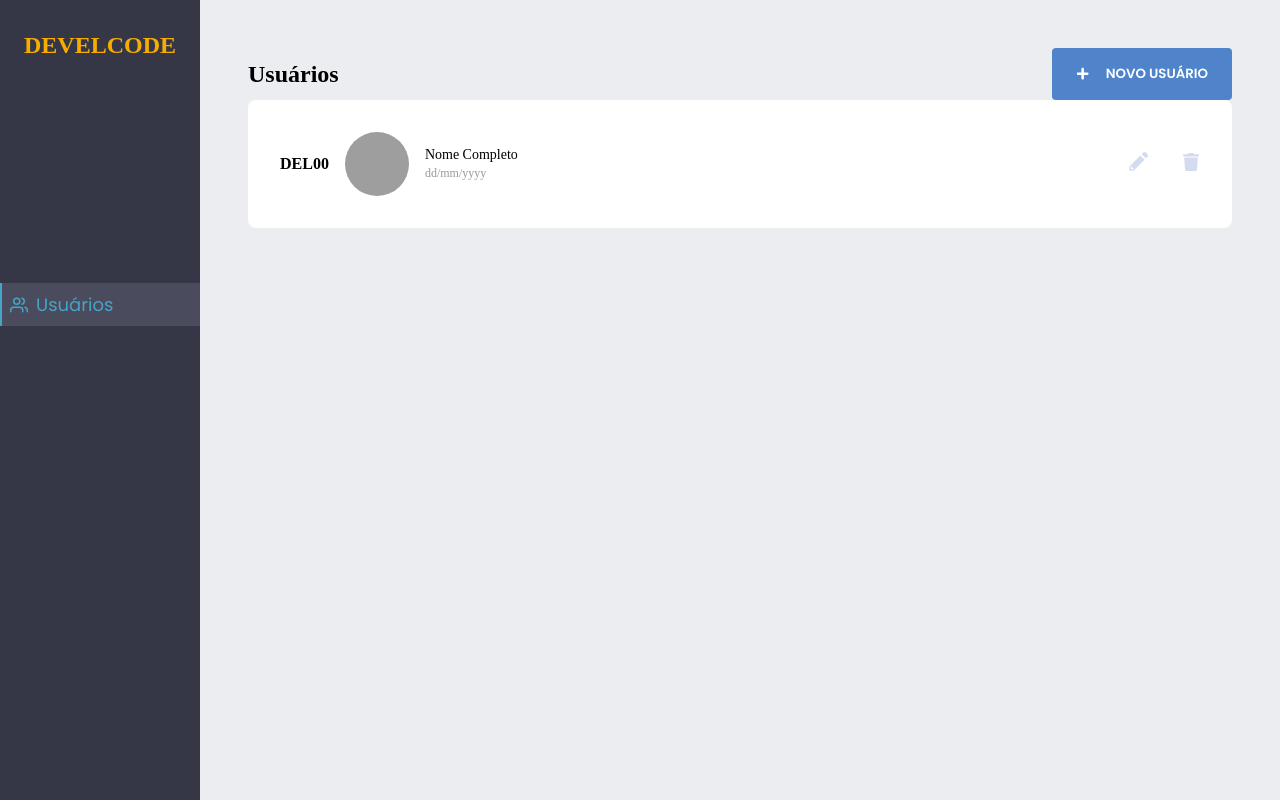
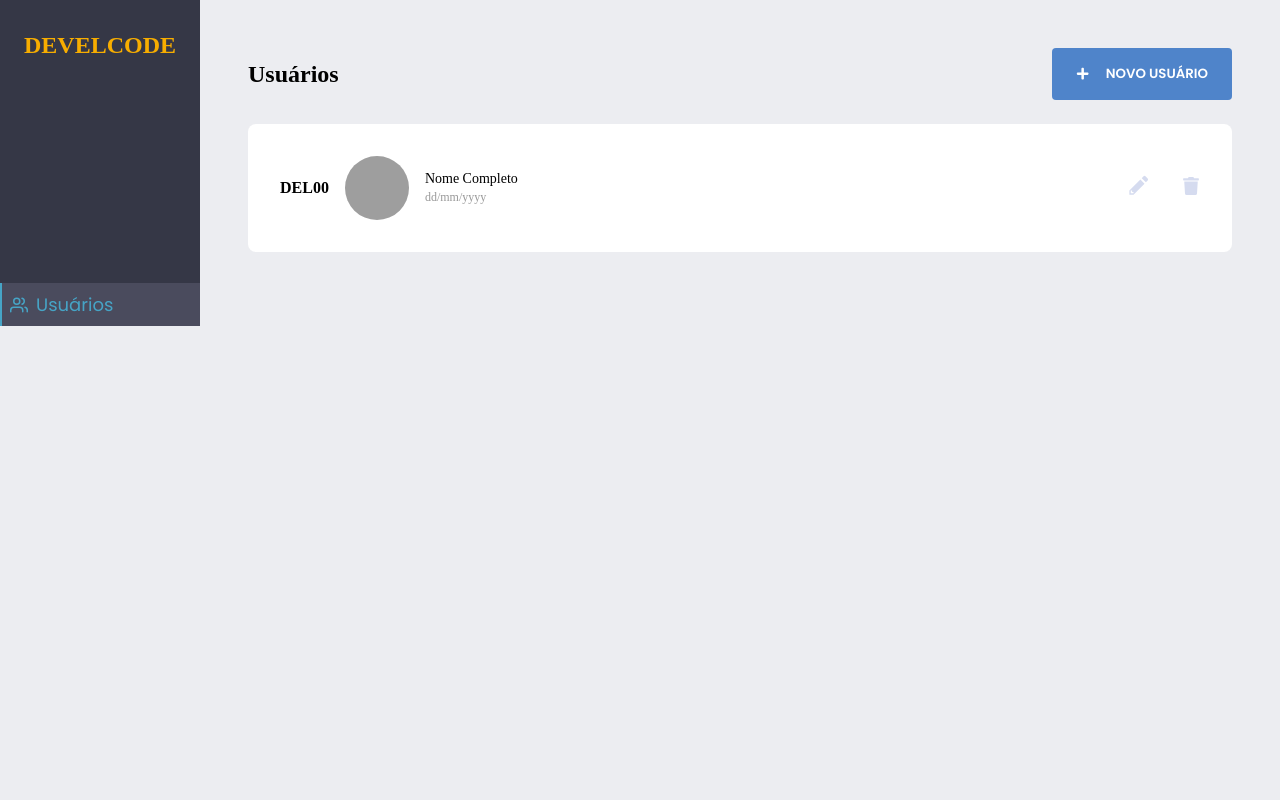
Before and after one commit to 3salles/user-crud, a React (Create React App) app: page / in a window 1280 px wide. Built offline with nearby package versions, Linux system fonts and the light colour scheme; grey boxes are pictures that could not be loaded.

Commit message:
chore: Create cards section

```diff
--- a/src/components/Navbar/styles.ts
+++ b/src/components/Navbar/styles.ts
@@ -11,7 +11,7 @@ export const Container = styled.aside`
   align-items: center;
   max-width: 200px;
   width: 100%;
-  height: 100vh;
+  height: 100%;
 
   @media(max-width: 768px) {
     max-width: 100vw;
--- a/src/layouts/styles.ts
+++ b/src/layouts/styles.ts
@@ -2,4 +2,5 @@ import styled from "styled-components";
 
 export const Container = styled.section`
   display: flex;
+  height: 100%;
 `
--- a/src/pages/Home.tsx
+++ b/src/pages/Home.tsx
@@ -2,7 +2,7 @@ import { AppLayout } from '../layouts/AppLayout';
 
 import { FaPlus } from 'react-icons/fa';
 
-import { Container, Header, Title, NewUserButton } from './styles';
+import { Container, Header, Title, NewUserButton, UserSection } from './styles';
 import { Card } from '../components/Card';
 
 export function Home() {
@@ -16,9 +16,9 @@ export function Home() {
             <p>Novo usuário</p>
           </NewUserButton>
         </Header>
-        <article>
+        <UserSection>
           <Card />
-        </article>
+        </UserSection>
       </Container>
     </AppLayout>
   );
--- a/src/pages/styles.ts
+++ b/src/pages/styles.ts
@@ -25,3 +25,10 @@ export const NewUserButton = styled.button`
   align-items: center;
   gap: 1rem;
 `
+
+export const UserSection = styled.article`
+  margin-top: 1.5rem;
+  display: flex;
+  flex-direction: column;
+  gap: 1rem;
+`
```
